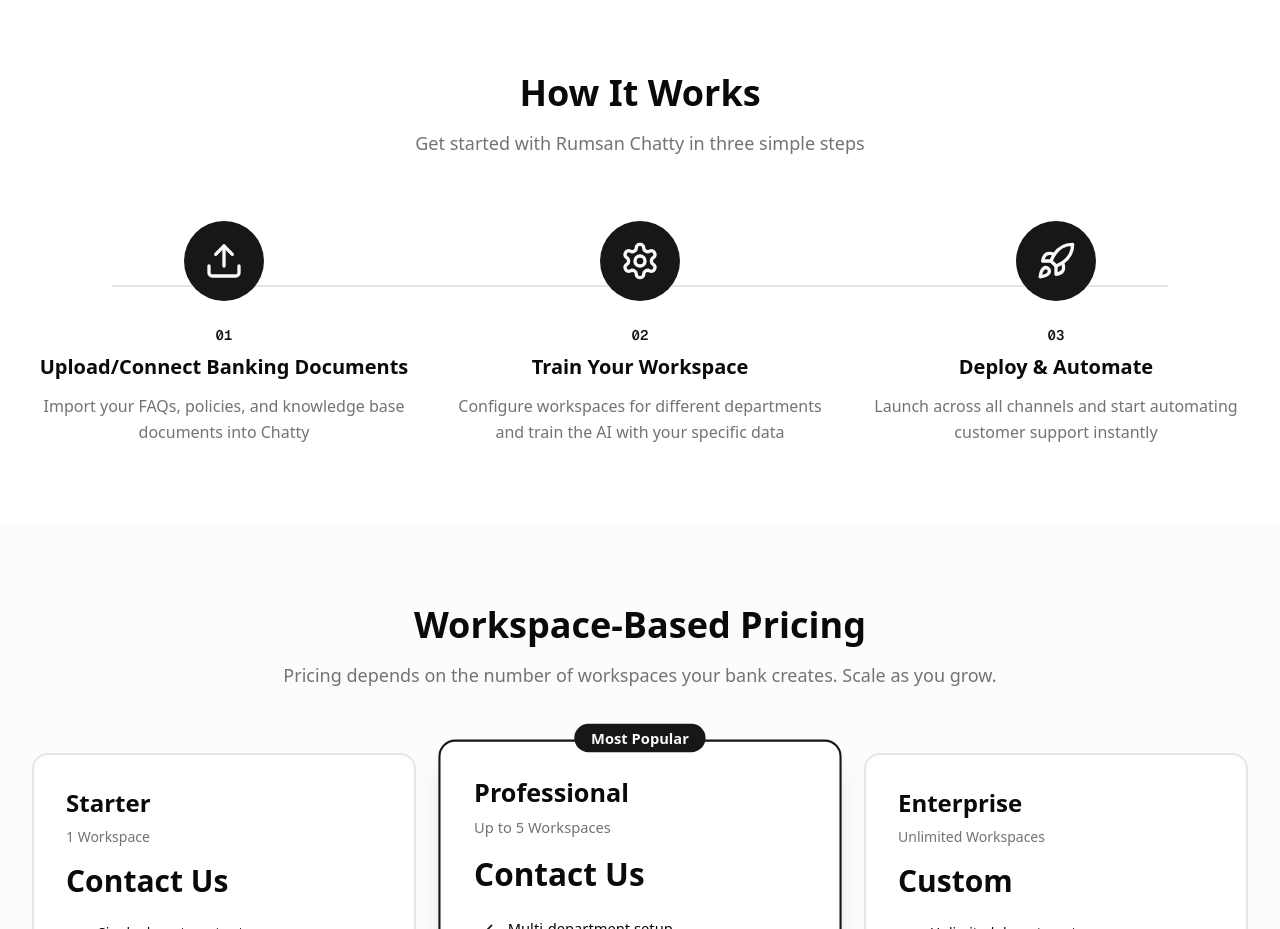
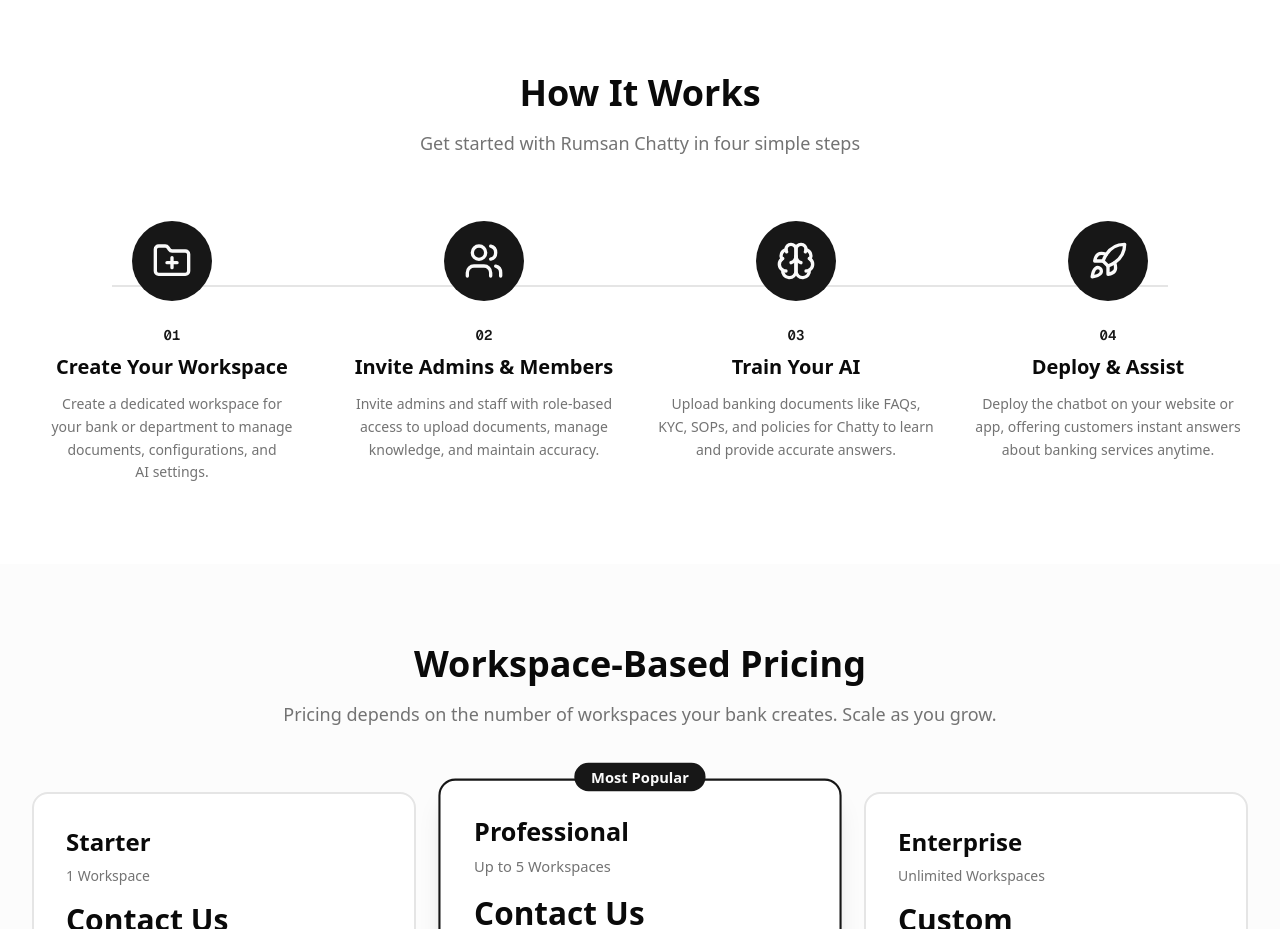
Before and after one commit to raktim-rumsan/rumsan-ai-admin, a Next.js app: page /banking in a window 1280 px wide. Shown: the part 2080-3009 px from the top of the page. Built offline with nearby package versions, Linux system fonts and the light colour scheme; no server answers.

Commit message:
content update in how it works

```diff
--- a/components/banking/how-it-works.tsx
+++ b/components/banking/how-it-works.tsx
@@ -1,27 +1,34 @@
-import { Upload, Settings, Rocket } from "lucide-react";
+import { FolderPlus, Users, Brain, Rocket } from "lucide-react";
 
 export function HowItWorks() {
   const steps = [
     {
-      icon: Upload,
+      icon: FolderPlus,
       step: "01",
-      title: "Upload/Connect Banking Documents",
+      title: "Create Your Workspace",
       description:
-        "Import your FAQs, policies, and knowledge base documents into Chatty",
+        "Create a dedicated workspace for your bank or department to manage documents, configurations, and AI settings.",
     },
     {
-      icon: Settings,
+      icon: Users,
       step: "02",
-      title: "Train Your Workspace",
+      title: "Invite Admins & Members",
       description:
-        "Configure workspaces for different departments and train the AI with your specific data",
+        "Invite admins and staff with role-based access to upload documents, manage knowledge, and maintain accuracy.",
+    },
+    {
+      icon: Brain,
+      step: "03",
+      title: "Train Your AI",
+      description:
+        "Upload banking documents like FAQs, KYC, SOPs, and policies for Chatty to learn and provide accurate answers.",
     },
     {
       icon: Rocket,
-      step: "03",
-      title: "Deploy & Automate",
+      step: "04",
+      title: "Deploy & Assist",
       description:
-        "Launch across all channels and start automating customer support instantly",
+        "Deploy the chatbot on your website or app, offering customers instant answers about banking services anytime.",
     },
   ];
 
@@ -33,14 +40,14 @@ export function HowItWorks() {
             How It Works
           </h2>
           <p className="text-lg text-muted-foreground max-w-3xl mx-auto text-pretty">
-            Get started with Rumsan Chatty in three simple steps
+            Get started with Rumsan Chatty in four simple steps
           </p>
         </div>
 
-        <div className="grid md:grid-cols-3 gap-8 relative">
+        <div className="grid md:grid-cols-2 lg:grid-cols-4 gap-8 relative">
           {/* Connection lines for desktop */}
           <div
-            className="hidden md:block absolute top-16 left-0 right-0 h-0.5 bg-border"
+            className="hidden lg:block absolute top-16 left-0 right-0 h-0.5 bg-border"
             style={{ width: "calc(100% - 10rem)", left: "5rem" }}
           />
 
@@ -55,8 +62,10 @@ export function HowItWorks() {
                   <div className="text-sm font-mono text-primary font-semibold mb-2">
                     {step.step}
                   </div>
-                  <h3 className="font-semibold text-xl mb-3">{step.title}</h3>
-                  <p className="text-muted-foreground leading-relaxed text-pretty">
+                  <h3 className="font-semibold text-xl mb-3 text-balance">
+                    {step.title}
+                  </h3>
+                  <p className="text-sm text-muted-foreground leading-relaxed text-pretty">
                     {step.description}
                   </p>
                 </div>
```
